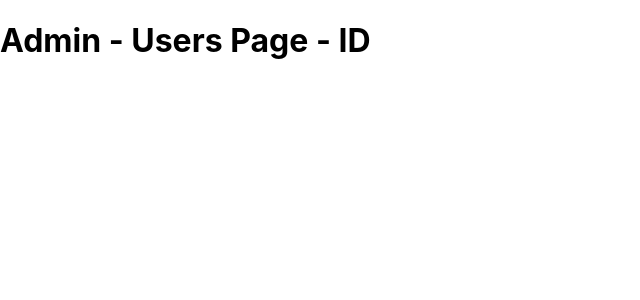
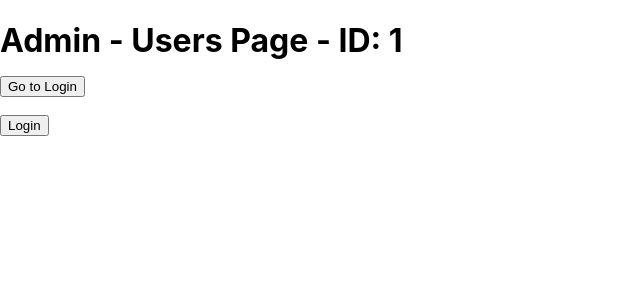
Before and after one commit to huynhdieutuong/nextjs-demo, a Next.js app: page /admin/users/1 in a window 1280 px wide. Shown: the top 300 px of the page, without its empty margins (0-640 px from the left). Built offline with nearby package versions, Linux system fonts and the light colour scheme.

Commit message:
Get params in route & Switch route

```diff
--- a/pages/admin/users/[id].tsx
+++ b/pages/admin/users/[id].tsx
@@ -1,10 +1,20 @@
+// /admin/users/20
 import React from 'react'
-// /admin/users/20
+import { useRouter } from 'next/router'
+import Link from 'next/link'
 
 const UsersID: React.FC = () => {
+  const router = useRouter()
+
   return (
     <h1>
-      Admin - Users Page - ID
+      Admin - Users Page - ID: {router.query.id} <br/>
+
+      <button onClick={() => router.push('/login')}>Go to Login</button> <br />
+
+      <Link href="/login">
+        <button className='active'>Login</button>
+      </Link>
     </h1>
   )
 }
```
Also changed, not shown: pages/admin/posts/[id]/edit.tsx (+5 -4 lines).
